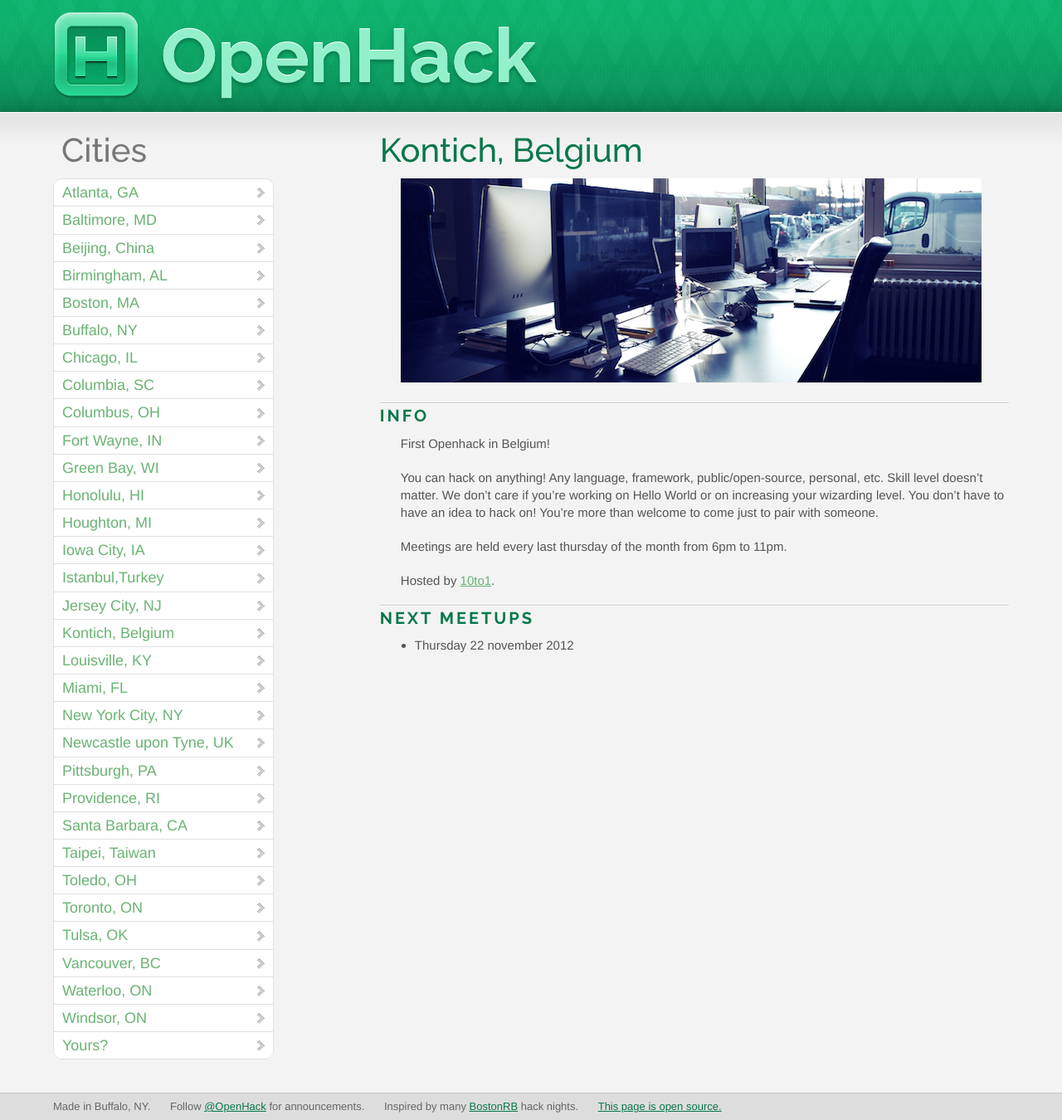
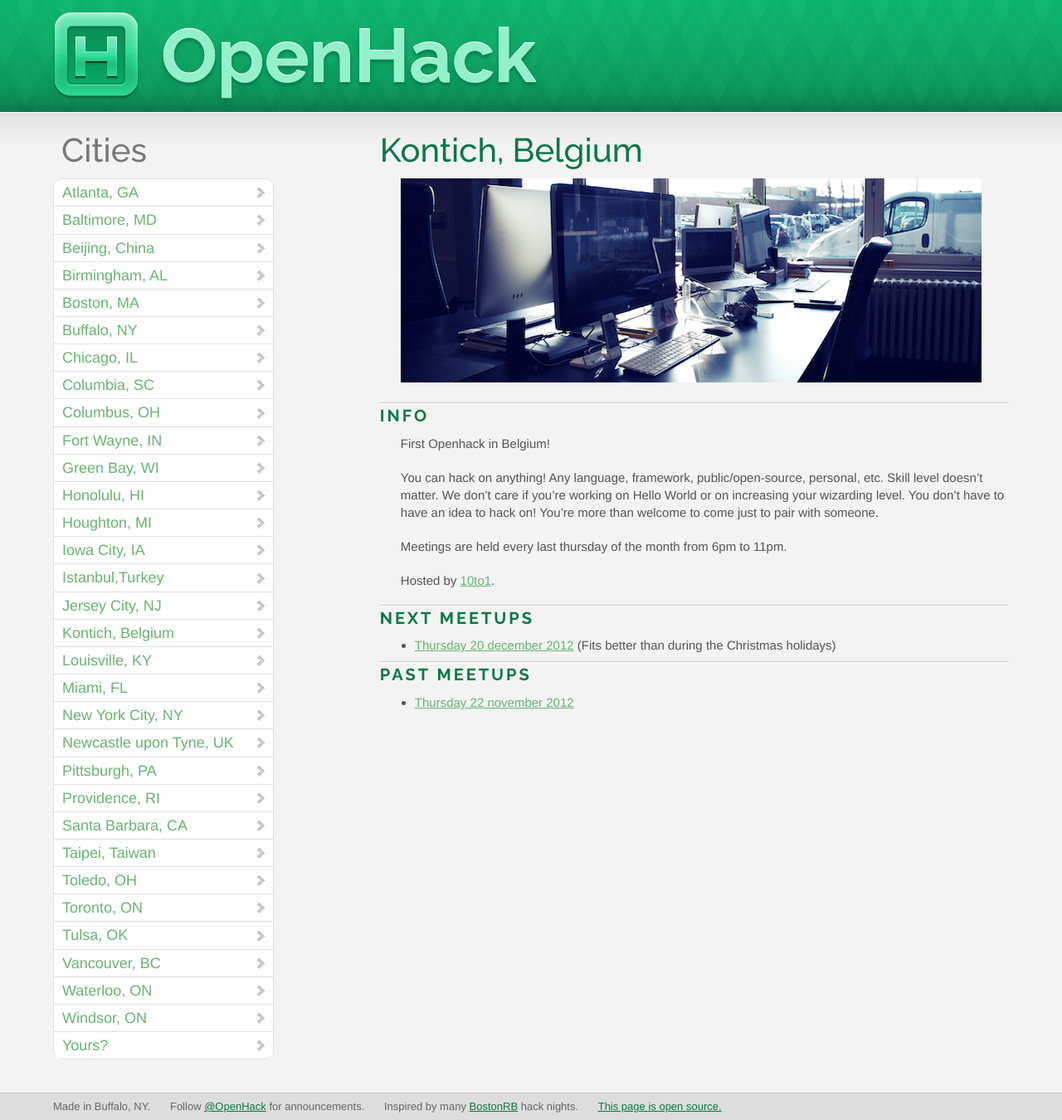
Before and after one commit to OpenHack/openhack.github.com, a Jekyll site: the page built from kontich/index.markdown, in a window 1280 px wide. Shown: the whole page at 83% size. Built offline with Jekyll 4.4.1, drawn with Linux system fonts in a browser that asks for light colours; nearby versions of some CDN libraries; Markdown is read by kramdown in place of the engine named in the settings; comment, search, counter and statistics services are not loaded.

Commit message:
Add next OpenHack Kontich

```diff
--- a/kontich/index.markdown
+++ b/kontich/index.markdown
@@ -21,4 +21,8 @@ Hosted by [10to1](http://10to1.be).
 
 ### Next meetups
 
-- Thursday 22 november 2012
+- [Thursday 20 december 2012](https://plus.google.com/events/cq1og1l7tr2u94u3vk2v6jf9v8c) (Fits better than during the Christmas holidays)
+
+### Past meetups
+
+- [Thursday 22 november 2012](https://plus.google.com/events/canss1e1g916ov33rttg1btqrpc)
```
